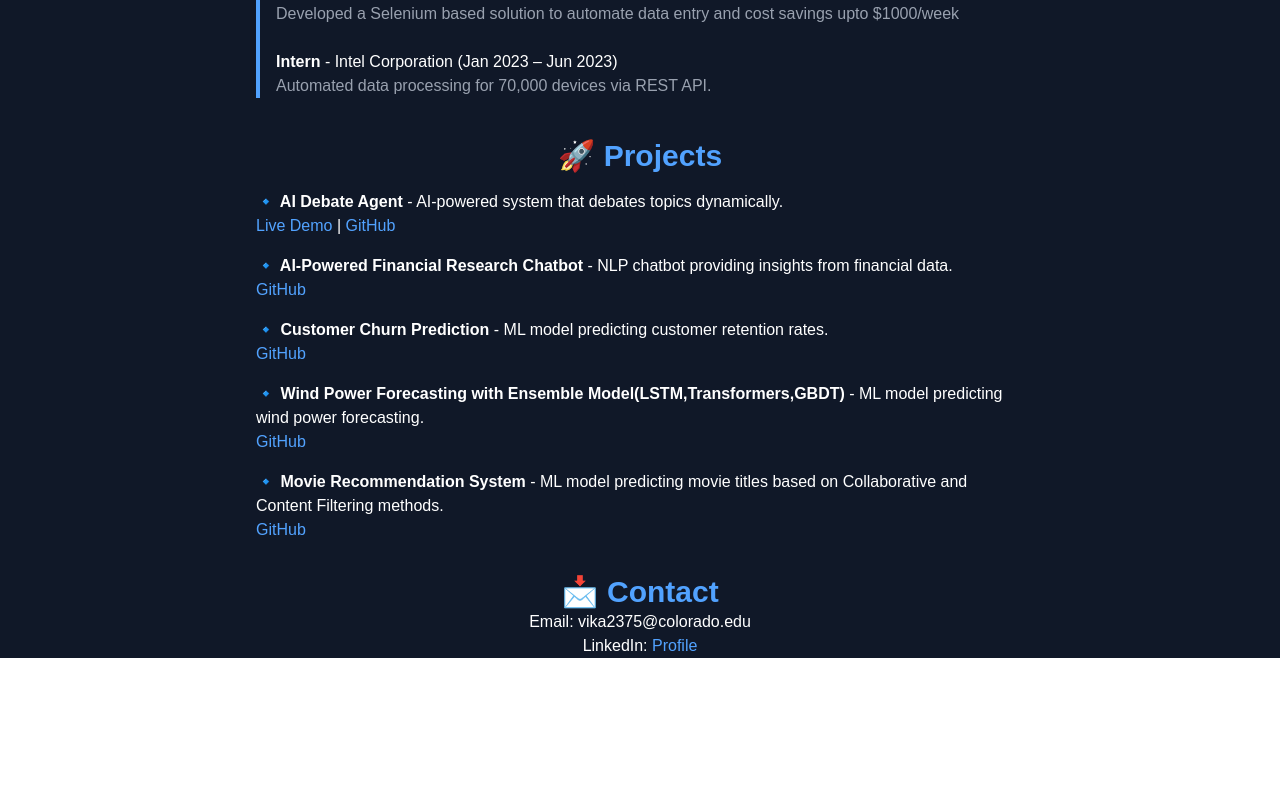
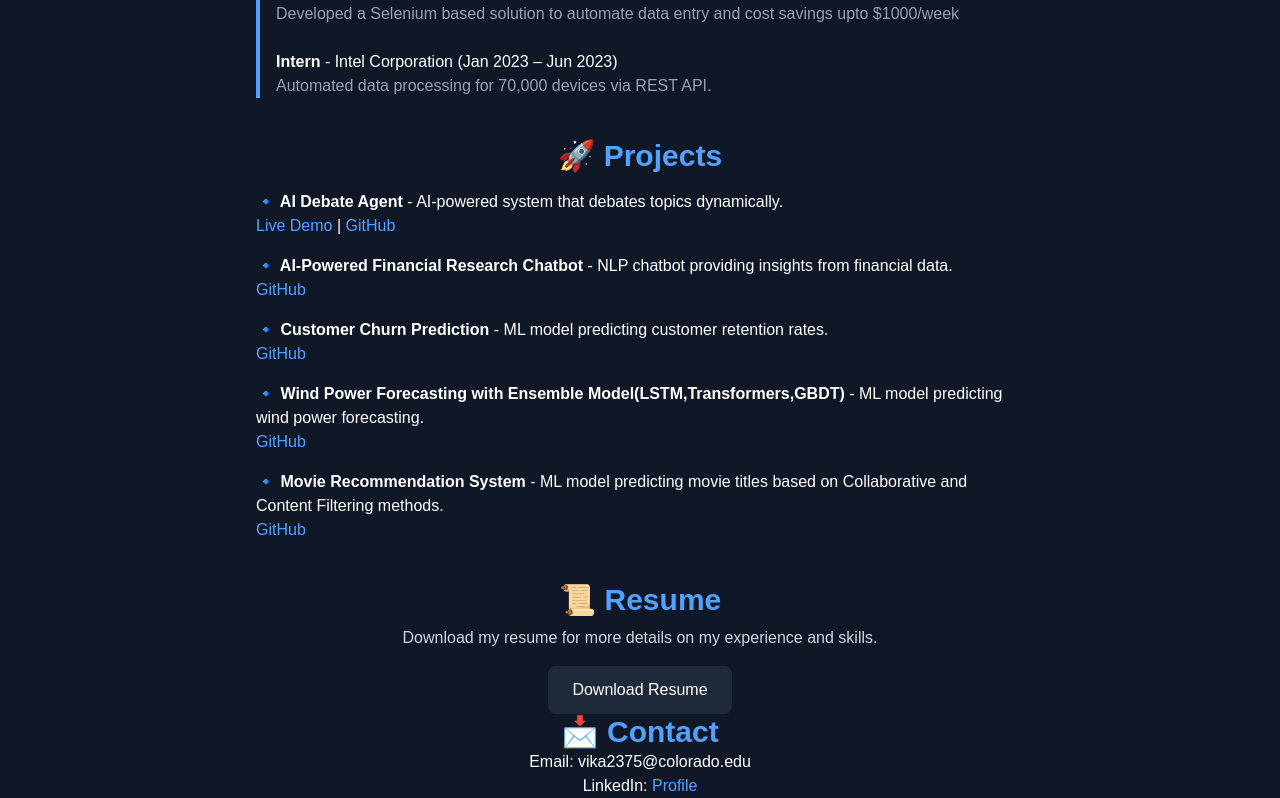
Before and after one commit to ivky03/AI-Portfolio, a Next.js app: page / in a window 1280 px wide. Shown: the part 1274-2072 px from the top of the page. Before the commit the page ends 1932 px from the top, so only its background shows below. Built offline with nearby package versions, Linux system fonts and the light colour scheme.

Commit message:
Added Resume, Projects, Contact, Education & Work Experience to page.tsx

```diff
--- a/src/app/page.tsx
+++ b/src/app/page.tsx
@@ -279,7 +279,20 @@ export default function Home() {
             </li>
           </ul>
         </div>
-
+        {/* Resume Section */}
+        <div className="w-full max-w-3xl mt-10 text-center">
+          <h2 className="text-3xl font-semibold text-blue-400">📜 Resume</h2>
+          <p className="text-gray-300 mt-2">
+            Download my resume for more details on my experience and skills.
+          </p>
+          <a
+            href="/VigneshCV.pdf"
+            download
+            className="inline-block mt-4 px-6 py-3 bg-gray-800 text-white rounded-lg hover:bg-gray-700"
+          >
+            Download Resume
+          </a>
+        </div>
         {/* Contact Section */}
         <div className="text-center">
           <h2 className="text-3xl font-semibold text-blue-400">📩 Contact</h2>
```
